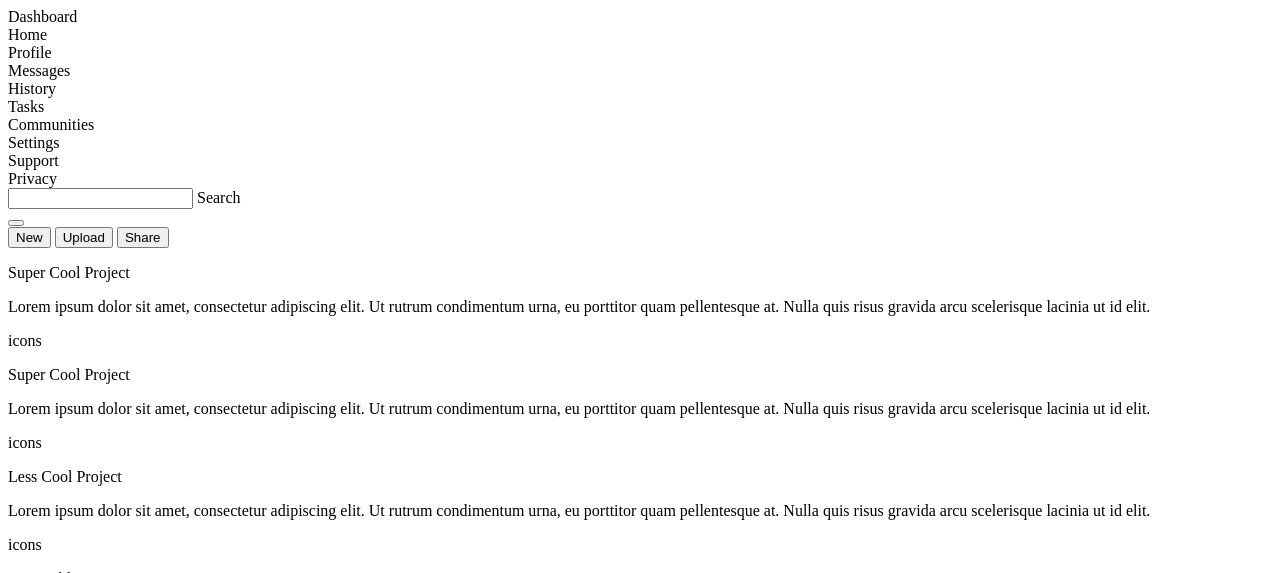
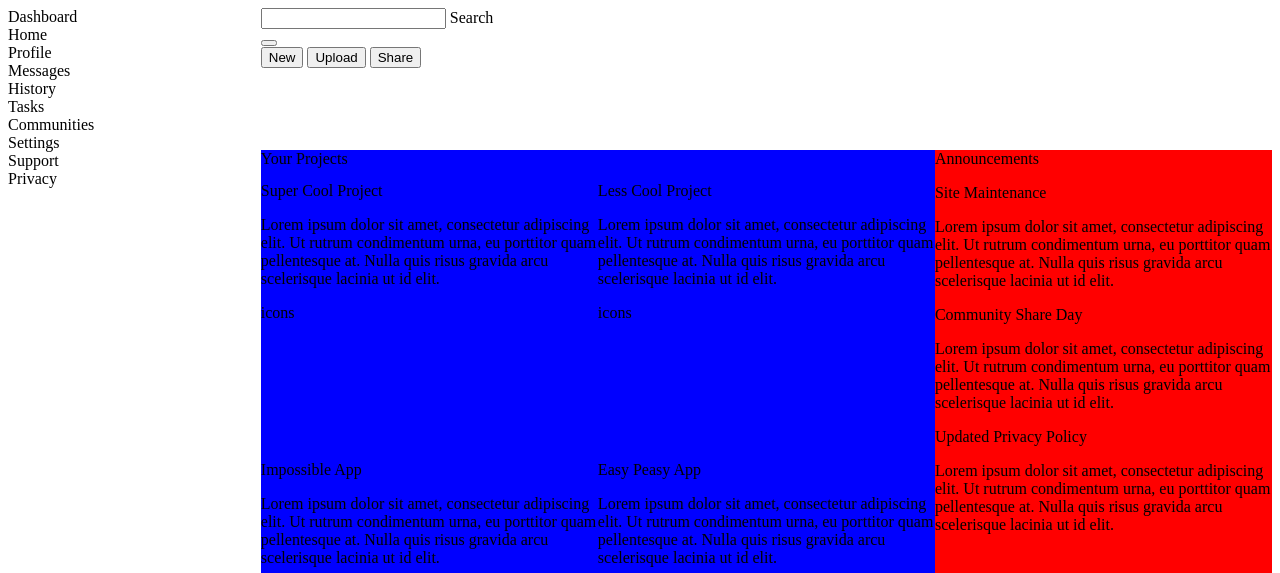
Before and after one commit to PedroPlacidoSilva/dashboard, a plain HTML site: page index.html in a window 1280 px wide. Shown: the top 573 px of the page. Drawn offline with Linux system fonts and the light colour scheme.

Commit message:
Defined the grid structure of the html and placement

```diff
--- a/index.html
+++ b/index.html
@@ -25,6 +25,7 @@
         <div>Support</div>
         <div>Privacy</div>
       </div>
+    </div>
     <div class="header">
       <div class="searchgroup">
         <div class="form-outline">
@@ -45,99 +46,95 @@
         <button type="button">Upload</button>
         <button type="button">Share</button>
       </div>
+    </div>
     <div class="board">
       <div class="projects">
+        <div class="boardtitle">Your Projects</div>
+        <div class="boardtitle"></div>
         <div class="card">
           <p class="title">Super Cool Project</p>
           <p class="description">
-                Lorem ipsum dolor sit amet, consectetur adipiscing elit. Ut
-                rutrum condimentum urna, eu porttitor quam pellentesque at.
-                Nulla quis risus gravida arcu scelerisque lacinia ut id elit.
-              </p>
-              <p class="icons">icons</p>
-            </div>
-            <div class="card">
-              <p class="title">Super Cool Project</p>
-              <p class="description">
-                Lorem ipsum dolor sit amet, consectetur adipiscing elit. Ut
-                rutrum condimentum urna, eu porttitor quam pellentesque at.
-                Nulla quis risus gravida arcu scelerisque lacinia ut id elit.
+            Lorem ipsum dolor sit amet, consectetur adipiscing elit. Ut rutrum
+            condimentum urna, eu porttitor quam pellentesque at. Nulla quis
+            risus gravida arcu scelerisque lacinia ut id elit.
           </p>
           <p class="icons">icons</p>
         </div>
         <div class="card">
           <p class="title">Less Cool Project</p>
           <p class="description">
-                Lorem ipsum dolor sit amet, consectetur adipiscing elit. Ut
-                rutrum condimentum urna, eu porttitor quam pellentesque at.
-                Nulla quis risus gravida arcu scelerisque lacinia ut id elit.
+            Lorem ipsum dolor sit amet, consectetur adipiscing elit. Ut rutrum
+            condimentum urna, eu porttitor quam pellentesque at. Nulla quis
+            risus gravida arcu scelerisque lacinia ut id elit.
           </p>
           <p class="icons">icons</p>
         </div>
         <div class="card">
           <p class="title">Impossible App</p>
           <p class="description">
-                Lorem ipsum dolor sit amet, consectetur adipiscing elit. Ut
-                rutrum condimentum urna, eu porttitor quam pellentesque at.
-                Nulla quis risus gravida arcu scelerisque lacinia ut id elit.
+            Lorem ipsum dolor sit amet, consectetur adipiscing elit. Ut rutrum
+            condimentum urna, eu porttitor quam pellentesque at. Nulla quis
+            risus gravida arcu scelerisque lacinia ut id elit.
           </p>
           <p class="icons">icons</p>
         </div>
         <div class="card">
           <p class="title">Easy Peasy App</p>
           <p class="description">
-                Lorem ipsum dolor sit amet, consectetur adipiscing elit. Ut
-                rutrum condimentum urna, eu porttitor quam pellentesque at.
-                Nulla quis risus gravida arcu scelerisque lacinia ut id elit.
+            Lorem ipsum dolor sit amet, consectetur adipiscing elit. Ut rutrum
+            condimentum urna, eu porttitor quam pellentesque at. Nulla quis
+            risus gravida arcu scelerisque lacinia ut id elit.
           </p>
           <p class="icons">icons</p>
         </div>
         <div class="card">
           <p class="title">Ad Blocker</p>
           <p class="description">
-                Lorem ipsum dolor sit amet, consectetur adipiscing elit. Ut
-                rutrum condimentum urna, eu porttitor quam pellentesque at.
-                Nulla quis risus gravida arcu scelerisque lacinia ut id elit.
+            Lorem ipsum dolor sit amet, consectetur adipiscing elit. Ut rutrum
+            condimentum urna, eu porttitor quam pellentesque at. Nulla quis
+            risus gravida arcu scelerisque lacinia ut id elit.
           </p>
           <p class="icons">icons</p>
         </div>
         <div class="card">
           <p class="title">Money Maker</p>
           <p class="description">
-                Lorem ipsum dolor sit amet, consectetur adipiscing elit. Ut
-                rutrum condimentum urna, eu porttitor quam pellentesque at.
-                Nulla quis risus gravida arcu scelerisque lacinia ut id elit.
+            Lorem ipsum dolor sit amet, consectetur adipiscing elit. Ut rutrum
+            condimentum urna, eu porttitor quam pellentesque at. Nulla quis
+            risus gravida arcu scelerisque lacinia ut id elit.
           </p>
           <p class="icons">icons</p>
         </div>
       </div>
-          <div class="annoucements">
+      <div class="announcements">
+        <div class="anheader">Announcements</div>
         <div class="ancard">
           <p class="antitle">Site Maintenance</p>
           <p class="andescription">
-                Lorem ipsum dolor sit amet, consectetur adipiscing elit. Ut
-                rutrum condimentum urna, eu porttitor quam pellentesque at.
-                Nulla quis risus gravida arcu scelerisque lacinia ut id elit.
+            Lorem ipsum dolor sit amet, consectetur adipiscing elit. Ut rutrum
+            condimentum urna, eu porttitor quam pellentesque at. Nulla quis
+            risus gravida arcu scelerisque lacinia ut id elit.
           </p>
         </div>
         <div class="ancard">
           <p class="antitle">Community Share Day</p>
           <p class="andescription">
-                Lorem ipsum dolor sit amet, consectetur adipiscing elit. Ut
-                rutrum condimentum urna, eu porttitor quam pellentesque at.
-                Nulla quis risus gravida arcu scelerisque lacinia ut id elit.
+            Lorem ipsum dolor sit amet, consectetur adipiscing elit. Ut rutrum
+            condimentum urna, eu porttitor quam pellentesque at. Nulla quis
+            risus gravida arcu scelerisque lacinia ut id elit.
           </p>
         </div>
         <div class="ancard">
           <p class="antitle">Updated Privacy Policy</p>
           <p class="andescription">
-                Lorem ipsum dolor sit amet, consectetur adipiscing elit. Ut
-                rutrum condimentum urna, eu porttitor quam pellentesque at.
-                Nulla quis risus gravida arcu scelerisque lacinia ut id elit.
+            Lorem ipsum dolor sit amet, consectetur adipiscing elit. Ut rutrum
+            condimentum urna, eu porttitor quam pellentesque at. Nulla quis
+            risus gravida arcu scelerisque lacinia ut id elit.
           </p>
         </div>
       </div>
       <div class="trending">
+        <div class="trheader">Trending</div>
         <div class="tr1">
           <img src="#" class="logo" alt="logo" />
           <p class="tag">@tegan</p>
@@ -160,8 +157,6 @@
         </div>
       </div>
     </div>
-      </div>
-    </div>
 
     <script src="" async defer></script>
   </body>
--- a/styles.css
+++ b/styles.css
@@ -0,0 +1,37 @@
+body {
+  display: grid;
+  grid-template-columns: 1fr 4fr;
+  grid-template-rows: 1fr 6fr;
+}
+
+.sidebar {
+  grid-area: 1 / 1 / 3 /2;
+}
+
+.header {
+  grid-area: 1 / 2 / 2 / 3;
+}
+
+.board {
+  grid-area: 2 / 2 / 3 /3;
+  background-color: red;
+  display: grid;
+  grid-template-columns: 2fr 1fr;
+  grid-template-rows: 1fr 1fr;
+}
+
+.projects {
+  grid-area: 1 /1 /3/ 2;
+  display: grid;
+  grid-template-columns: 1fr 1fr;
+  grid-template-rows: 1rem 1fr 1fr 1fr;
+  background-color: blue;
+}
+
+.announcements {
+  grid-area: 1/2/2/3;
+}
+
+.trending {
+  grid-area: 2/2/3/3;
+}
```
Lines whose indentation alone changed are shown as unchanged.
